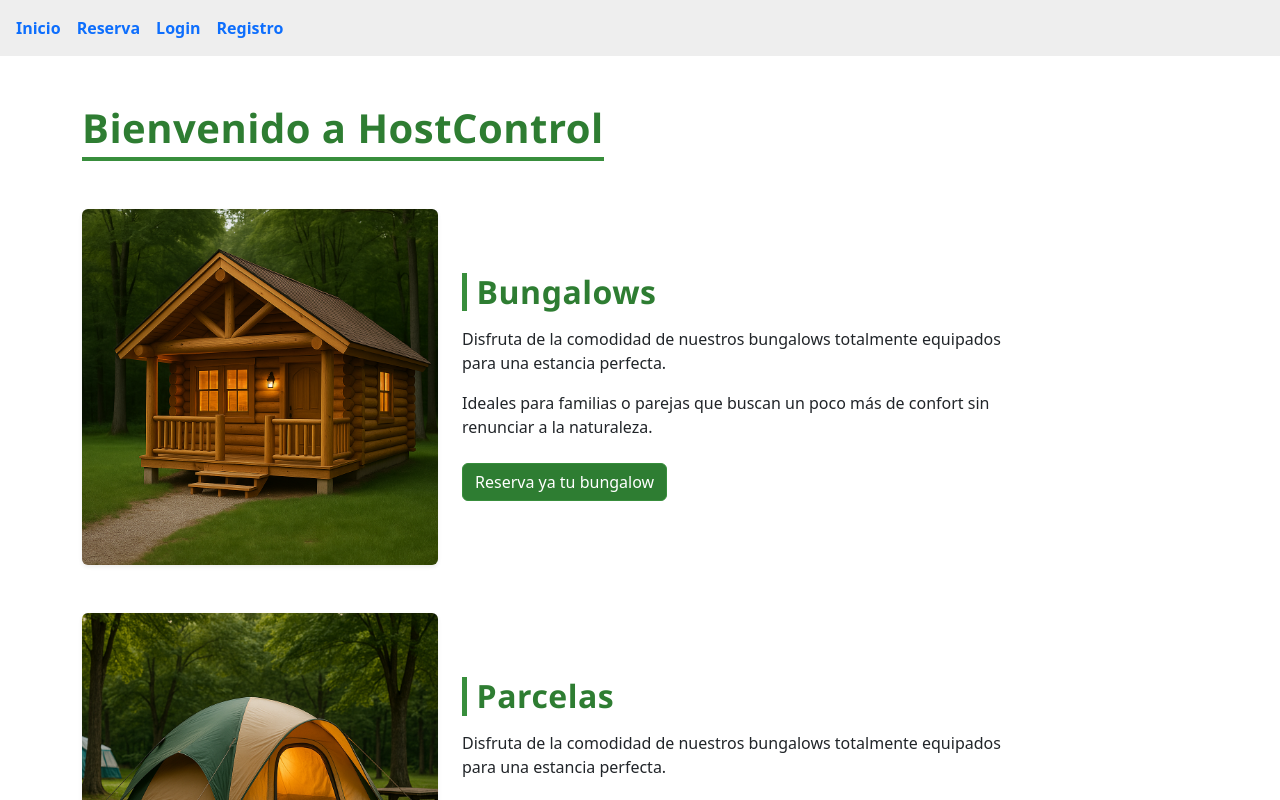
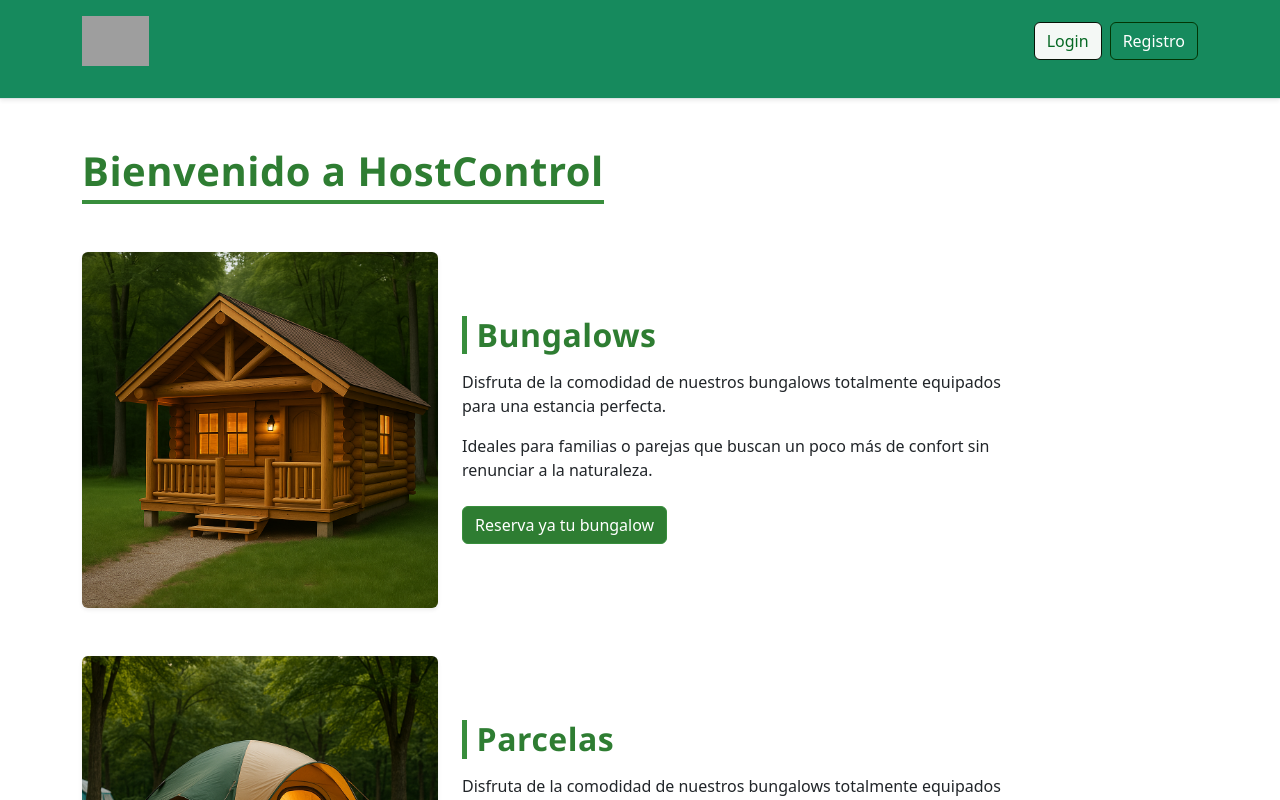
Before and after one commit to Roger486/HostControl, an Angular app in the folder frontend/: page / in a window 1280 px wide. Shown: the top 800 px of the page. Built offline with nearby package versions, Linux system fonts and the light colour scheme; grey boxes are pictures that could not be loaded.

Commit message:
style(header) Se aplica estilos al header

```diff
--- a/frontend/src/app/components/header/header.component.css
+++ b/frontend/src/app/components/header/header.component.css
@@ -1,20 +1,57 @@
-nav {
-  display: flex;
-  gap: 1rem;
-  align-items: center;
-  background-color: #eee;
-  padding: 1rem;
+header {
+  background-color: #168a5d !important;
 }
 
-a {
-  text-decoration: none;
-  font-weight: bold;
+/* Logo */
+header .navbar-brand img {
+  max-height: 100px;
 }
 
-button {
-  background: none;
-  border: none;
-  color: #c00;
-  font-weight: bold;
-  cursor: pointer;
+/* Botones */
+.btn-outline-primary {
+  color: white;
+  border-color: #023504;
 }
+
+.btn-outline-primary:hover {
+  background-color: #2E7D32;
+  color: white;
+  border-color: #ffffff;
+}
+
+.btn-outline-secondary {
+  background-color: #f4f8f5;
+  color: rgb(5, 104, 35);
+  border-color: #061306;
+}
+
+.btn-outline-secondary:hover {
+  color: rgb(143, 19, 19);
+  border-color: #f6f8f6;
+}
+
+.btn-outline-danger {
+  color: #D32F2F;
+  border-color: #D32F2F;
+}
+
+.btn-outline-danger:hover {
+  background-color: #D32F2F;
+  color: white;
+  border-color: #D32F2F;
+}
+
+/* Texto del saludo */
+header .text-muted {
+  font-size: 0.95rem;
+  color: #fcf9f9 !important;
+}
+
+/* Espaciado responsive */
+@media (max-width: 768px) {
+  header .d-flex {
+    flex-direction: column;
+    align-items: flex-start !important;
+    gap: 0.5rem;
+  }
+}
--- a/frontend/src/app/components/header/header.component.html
+++ b/frontend/src/app/components/header/header.component.html
@@ -1,19 +1,38 @@
-<nav>
-    <a routerLink="/">Inicio</a>
-    <a routerLink="/reserva">Reserva</a>
-    <!-- Si hay un usuario logueado -->
-    <ng-container *ngIf="usuarioLogueado; else noLogueado">
-        <!-- Muestra usuario logueado -->
-        <span>Bienvenido, {{ usuarioLogueado.email }}</span>
-        <!-- Botón para ir a la página de perfil -->
-        <a routerLink="/perfil">Perfil</a>
-        <!-- Botón logout -->
-        <button (click)="logout()">Cerrar sesión</button>
-    </ng-container>
-    <!-- Si no hay usuario logueado -->
-    <ng-template #noLogueado>
-        <a routerLink="/login">Login</a>
-        <a routerLink="/register">Registro</a>
-    </ng-template>
-    <a *ngIf="rolUsuario === 'admin'" routerLink="/admin">Admin</a>
-</nav>
+<header class="border-bottom bg-white shadow-sm py-3">
+    <div class="container">
+
+        <!-- LÍNEA SUPERIOR: logo + sesión -->
+        <div class="d-flex justify-content-between align-items-center flex-wrap">
+
+            <!-- LOGO -->
+            <a routerLink="/" class="navbar-brand">
+                <img src="assets/img/logo.png" alt="Logo" style="height: 50px;">
+            </a>
+
+            <!-- Botones sesión -->
+            <div class="d-flex flex-wrap gap-2 align-items-center">
+
+                <ng-container *ngIf="usuarioLogueado; else noLogueado">
+                    <a routerLink="/perfil" class="btn btn-outline-primary">Perfil</a>
+                    <button (click)="logout()" class="btn btn-outline-primary">Cerrar sesión</button>
+                </ng-container>
+
+                <ng-template #noLogueado>
+                    <a routerLink="/login" class="btn btn-outline-secondary">Login</a>
+                    <a routerLink="/register" class="btn btn-outline-primary">Registro</a>
+                </ng-template>
+
+                <a *ngIf="rolUsuario === 'admin'" routerLink="/admin" class="btn btn-outline-danger">Admin</a>
+            </div>
+        </div>
+
+        <!-- LÍNEA INFERIOR: saludo + navegación -->
+        <div class="d-flex justify-content-between align-items-center flex-wrap mt-3">
+            <!-- Saludo -->
+            <div *ngIf="usuarioLogueado" class="text-muted">
+                Bienvenida <strong>{{ usuarioLogueado.email }}</strong>
+            </div>
+        </div>
+
+    </div>
+</header>
--- a/frontend/src/app/components/header/header.component.ts
+++ b/frontend/src/app/components/header/header.component.ts
@@ -1,4 +1,4 @@
-import { Component } from '@angular/core';
+import { Component} from '@angular/core';
 import { CommonModule } from '@angular/common';
 import { RouterModule, Router } from '@angular/router';
 import { AuthService } from 'app/services/auth.service';
@@ -8,7 +8,7 @@ import { AuthService } from 'app/services/auth.service';
   standalone: true,
   imports: [CommonModule, RouterModule],
   templateUrl: './header.component.html',
-  styleUrls: ['./header.component.css']
+  styleUrls: ['./header.component.css'],
 })
 export class HeaderComponent {
   usuarioLogueado: any = null;
--- a/frontend/src/app/pages/login/login.component.html
+++ b/frontend/src/app/pages/login/login.component.html
@@ -27,3 +27,4 @@
     <button type="submit">Entrar</button>
   </form>
 </section>
+<a href="/inicio" class="btn btn-outline-primary">Volver a inicio</a>
```
